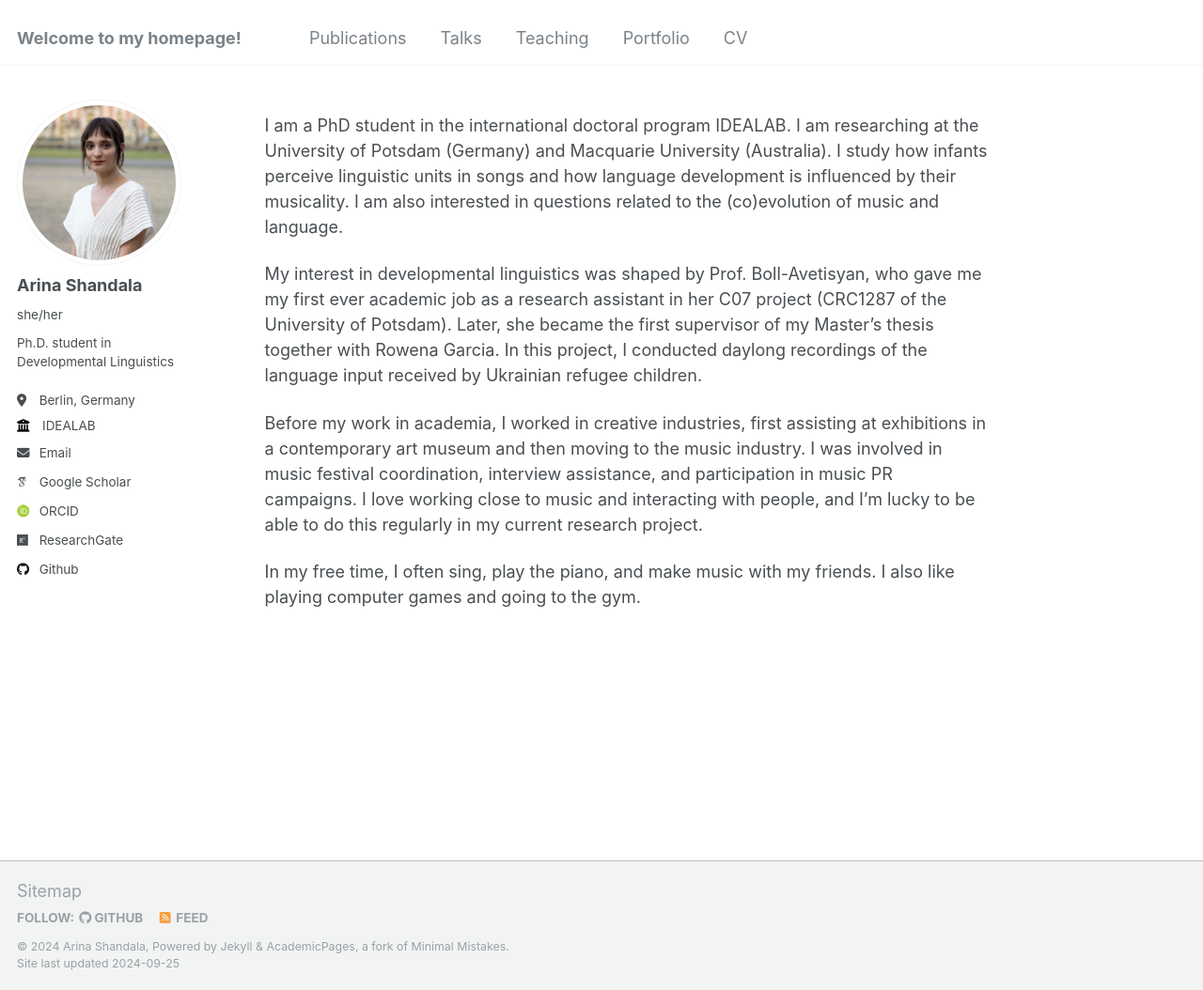
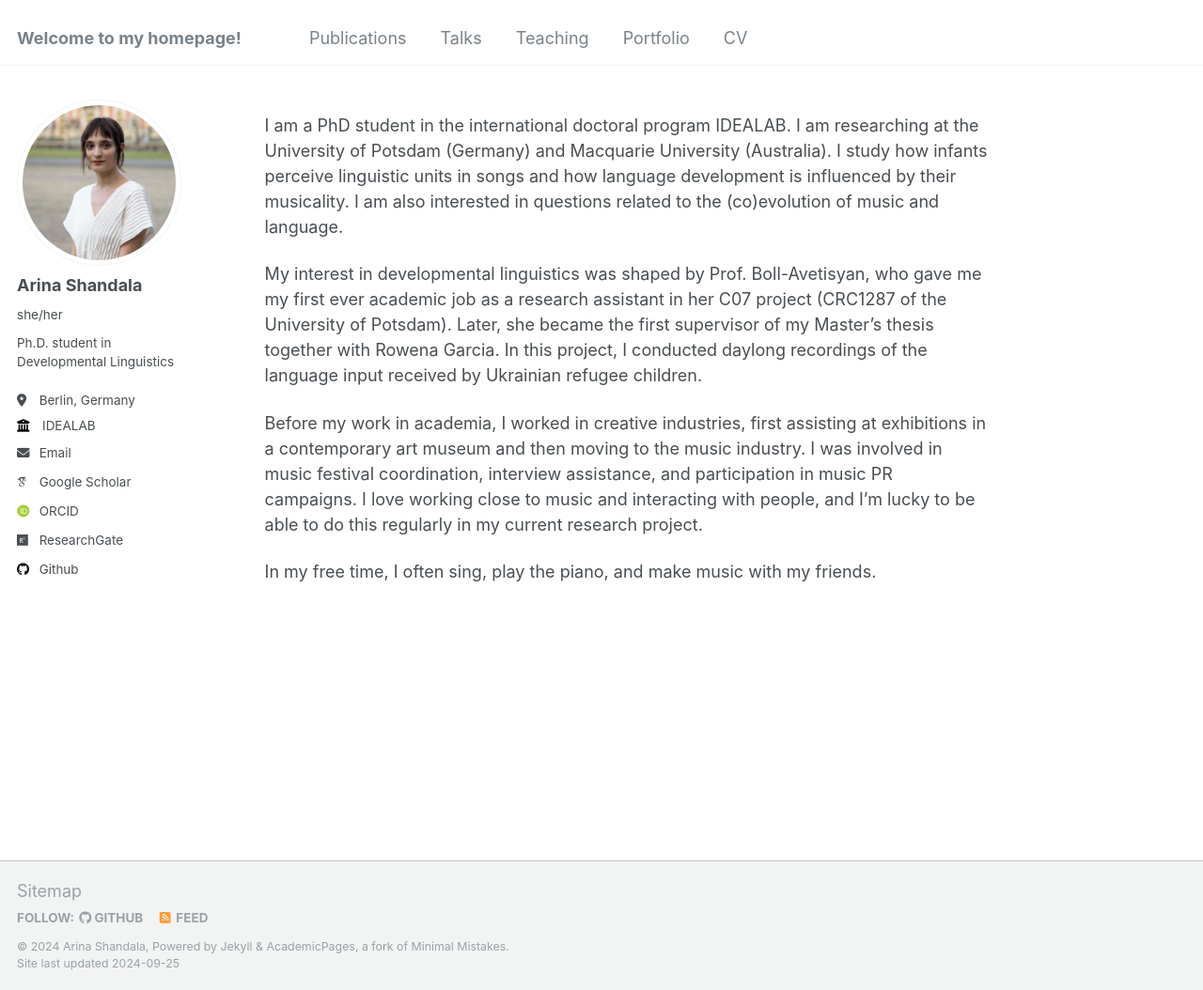
Before and after one commit to arinashan/arinashan.github.io, a Jekyll site: the page built from _pages/about.md, in a window 1280 px wide and 1054 px high. Shown: the whole window at 94% size. Built offline with Jekyll 4.4.1, drawn with Linux system fonts in a browser that asks for light colours; some web fonts are replaced.

Commit message:
Update about.md

```diff
--- a/_pages/about.md
+++ b/_pages/about.md
@@ -13,4 +13,4 @@ My interest in developmental linguistics was shaped by Prof. Boll-Avetisyan, who
 
 Before my work in academia, I worked in creative industries, first assisting at exhibitions in a contemporary art museum and then moving to the music industry. I was involved in music festival coordination, interview assistance, and participation in music PR campaigns. I love working close to music and interacting with people, and I’m lucky to be able to do this regularly in my current research project.
 
-In my free time, I often sing, play the piano, and make music with my friends. I also like playing computer games and going to the gym.
+In my free time, I often sing, play the piano, and make music with my friends.
```
